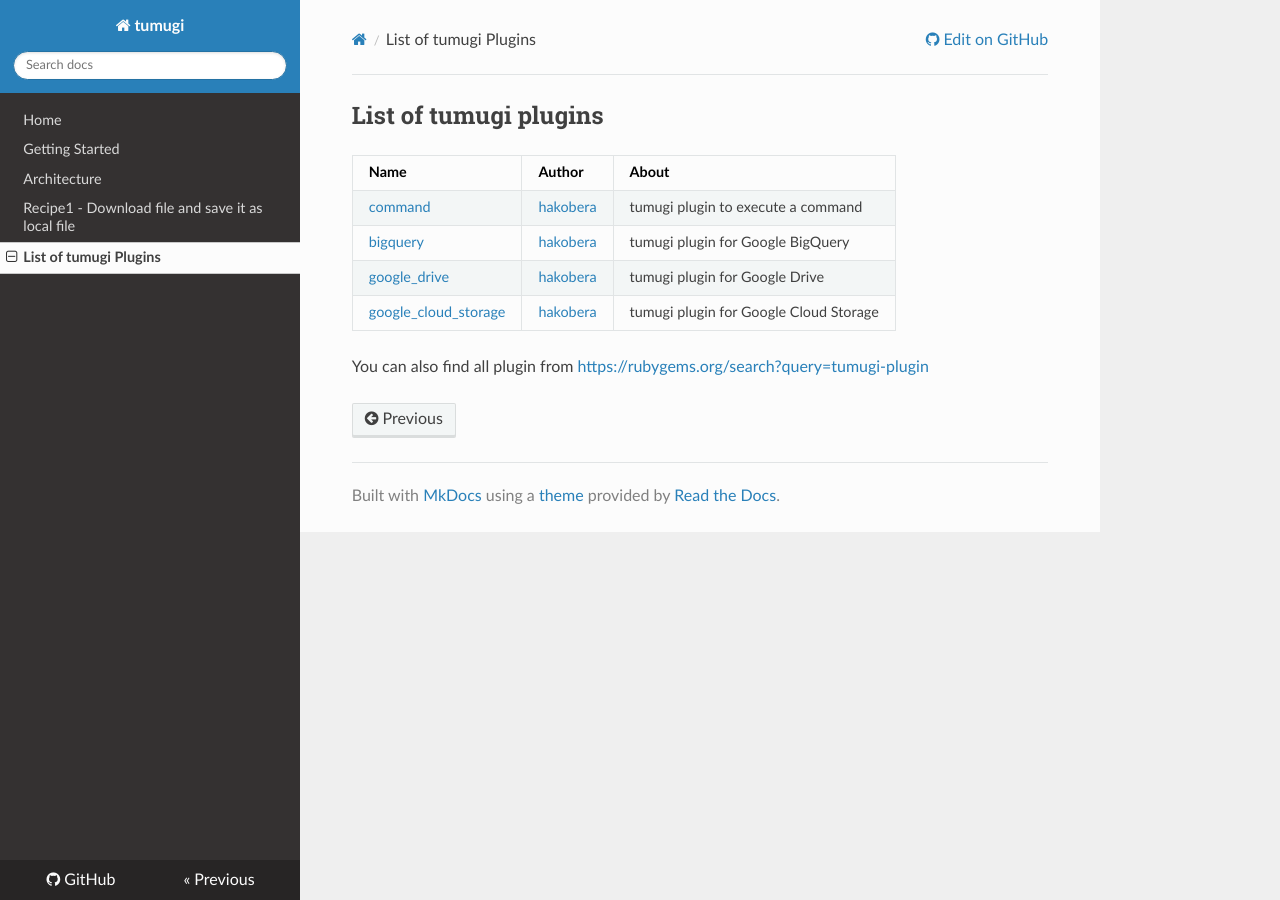
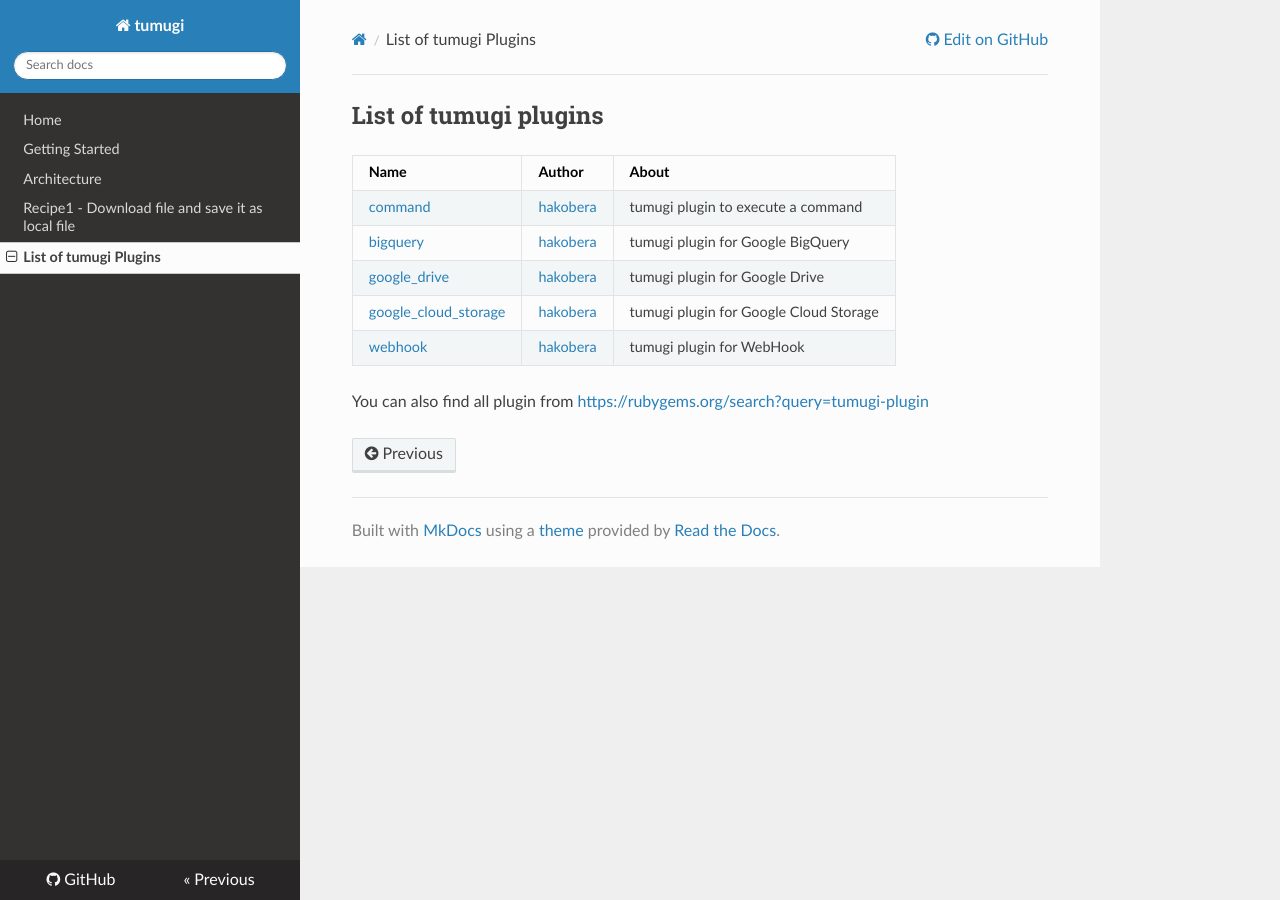
Before and after one commit to tumugi/tumugi.github.io, an MkDocs documentation site: the page built from docs/plugins.md, in a window 1280 px wide. Built offline with MkDocs 1.6.1, drawn with Linux system fonts in a browser that asks for light colours; nearby versions of some CDN libraries; old or Windows-style settings are respelled for this version of MkDocs.

Commit message:
Add webhook plugin

```diff
--- a/docs/plugins.md
+++ b/docs/plugins.md
@@ -6,5 +6,6 @@
 | [bigquery](https://github.com/tumugi/tumugi-plugin-bigquery)                         | [hakobera](https://github.com/orgs/tumugi/people/hakobera) | tumugi plugin for Google BigQuery      |
 | [google_drive](https://github.com/tumugi/tumugi-plugin-google_drive)                 | [hakobera](https://github.com/orgs/tumugi/people/hakobera) | tumugi plugin for Google Drive         |
 | [google_cloud_storage](https://github.com/tumugi/tumugi-plugin-google_cloud_storage) | [hakobera](https://github.com/orgs/tumugi/people/hakobera) | tumugi plugin for Google Cloud Storage |
+| [webhook](https://github.com/tumugi/tumugi-plugin-webhook) | [hakobera](https://github.com/orgs/tumugi/people/hakobera) | tumugi plugin for WebHook |
 
 You can also find all plugin from [https://rubygems.org/search?query=tumugi-plugin]( https://rubygems.org/search?query=tumugi-plugin)
```
